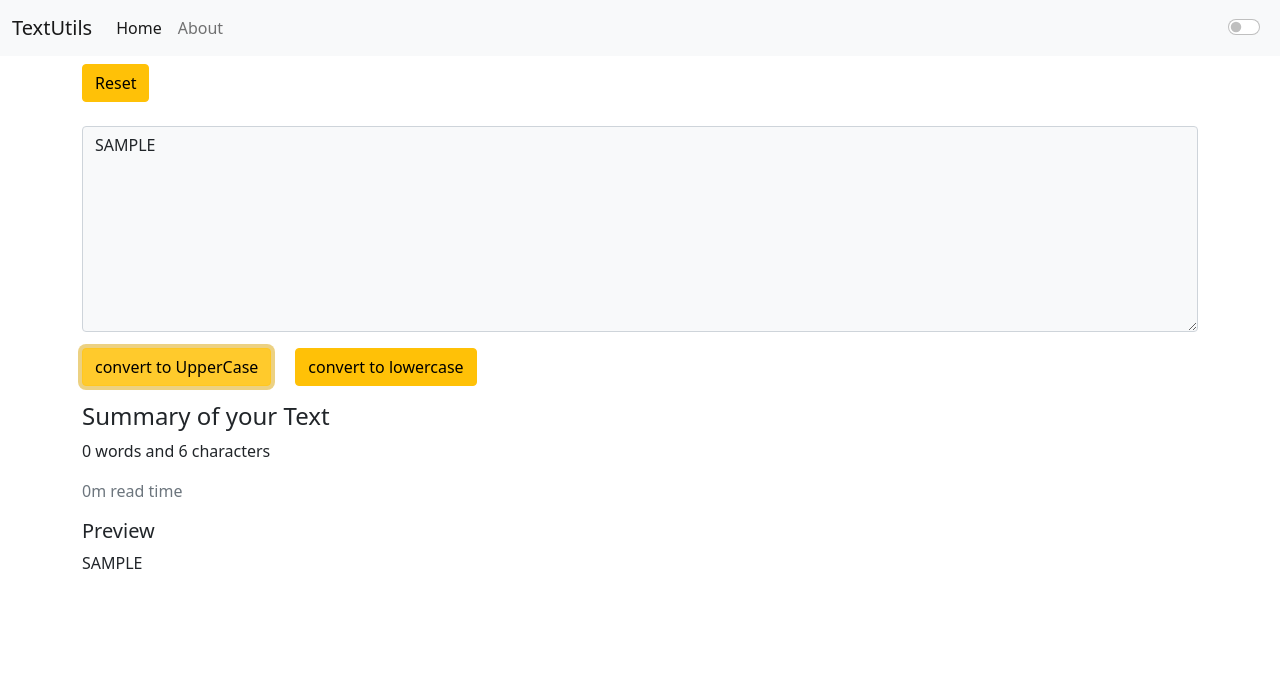
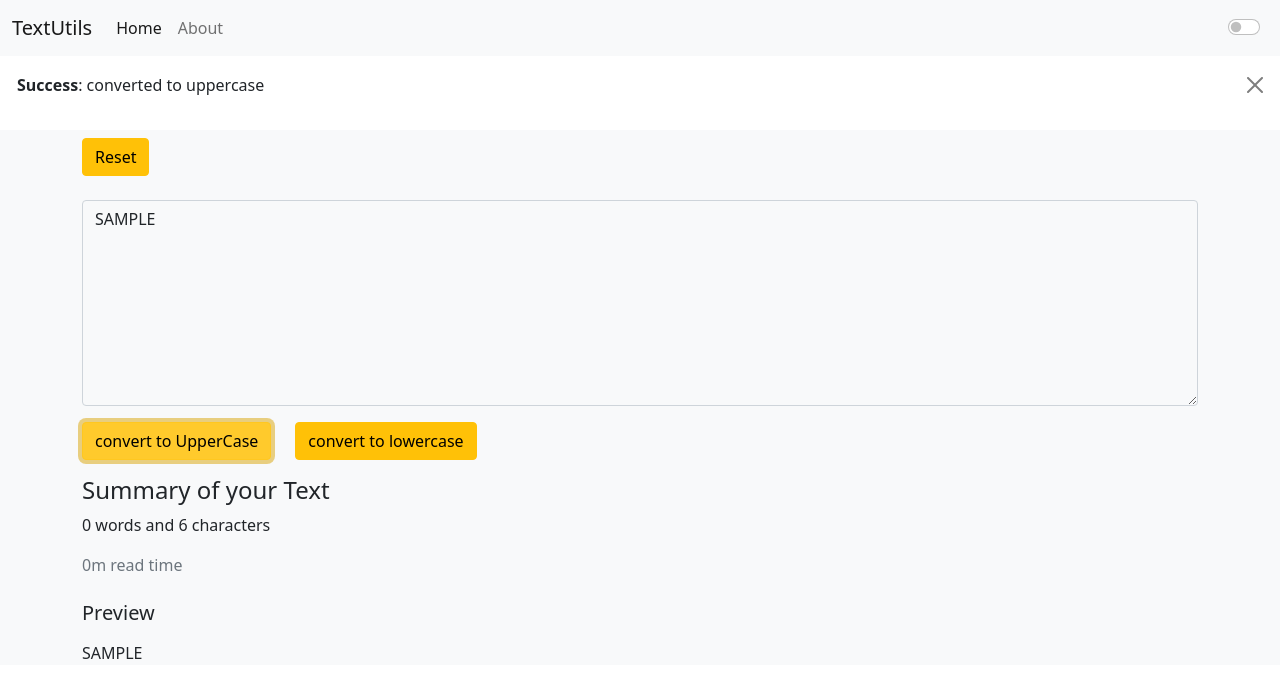
Before and after one commit to NazreenSheikh/TextUtils, a React (Vite) app: page / in a window 1280 px wide. Both pictures are taken after typing "Sample" into the empty fields and a click on the button "convert to UpperCase". Shown: the top 698 px of the page. Built offline with nearby package versions, Linux system fonts and the light colour scheme.

Commit message:
add: alert

```diff
--- a/src/App.jsx
+++ b/src/App.jsx
@@ -4,18 +4,29 @@ import { BrowserRouter as Router, Switch, Route } from 'react-router-dom'
 import About from './components/About'
 import Navbar from './components/Navbar'
 import Yourtext from './components/Yourtext'
+import Alert from './components/Alert'
 
 function App() {
   // const [modeicon, setModeicon] = useState(<BsMoon />)
   const [mode, setMode] = useState('light')
+  const [alert, setAlert] = useState(null)
   const ToggleMode = () => {
     if (mode === 'light') {
       setMode('dark')
-      // setModeicon(<BiSun />)
+      handleAlert('dark mode has been set', 'success')
     } else {
       setMode('light')
-      // setModeicon(<BsMoon />)
+      handleAlert('Light mode has been set', 'success')
     }
+  }
+  const handleAlert = (message, type) => {
+    setAlert({
+      msg: message,
+      type: type,
+    })
+    setTimeout(() => {
+      setAlert(null)
+    }, 3000)
   }
 
   return (
@@ -23,9 +34,10 @@ function App() {
       {' '}
       <Router>
         <Navbar about="About" mode={mode} ToggleMode={ToggleMode} />
+        <Alert alert={alert} />
         <Switch>
           <Route exact path="/">
-            <Yourtext mode={mode} />
+            <Yourtext mode={mode} showAlert={handleAlert} />
           </Route>
           <Route exact path="/about" component={About}></Route>
         </Switch>
--- /dev/null
+++ b/src/components/Alert.jsx
@@ -0,0 +1,28 @@
+import React from 'react'
+
+const Alert = (props) => {
+  const Capitilize = (word) => {
+    const lower = word.toLowerCase()
+    return lower.charAt(0).toUpperCase() + lower.slice(1)
+  }
+  return (
+    props.alert && (
+      <div>
+        <div
+          className={`alert alert-${props.alert.type}</ alert-dismissible fade show`}
+          role="alert"
+        >
+          <strong>{Capitilize(props.alert.type)}</strong>: {props.alert.msg}
+          <button
+            type="button"
+            className="btn-close"
+            data-bs-dismiss="alert"
+            aria-label="Close"
+          ></button>
+        </div>
+      </div>
+    )
+  )
+}
+
+export default Alert
--- a/src/components/Yourtext.jsx
+++ b/src/components/Yourtext.jsx
@@ -9,15 +9,21 @@ const Yourtext = (props) => {
   const ToUpperCase = () => {
     let newtext = text.toUpperCase()
     setText(newtext)
+    props.showAlert('converted to uppercase', 'success')
   }
   const ToLowerCase = () => {
     let newtext = text.toLowerCase()
     setText(newtext)
+    props.showAlert('converted to lower', 'success')
   }
 
   return (
-    <>
-      <div className="container">
+    <div
+      className={`text-${props.mode === 'light' ? 'dark' : 'light'} bg-${
+        props.mode
+      }`}
+    >
+      <div className="container ">
         <button
           className="btn btn-warning my-2"
           onClick={(text) => setText('')}
@@ -26,7 +32,9 @@ const Yourtext = (props) => {
         </button>
         <div className="mb-3">
           <textarea
-            className={`form-control bg-${props.mode}  my-3`}
+            className={`form-control bg-${
+              props.mode === 'light' ? 'light' : 'secondary'
+            }  my-3 text-${props.mode === 'light' ? 'dark' : 'light'}`}
             value={text}
             placeholder="Enter text"
             onChange={onTextChange}
@@ -49,10 +57,14 @@ const Yourtext = (props) => {
         <p className="text-muted">
           {Math.round(0.008 * (text.split(' ').length - 1))}m read time
         </p>
-        <h5>Preview</h5>
-        <p className="text-capitalise">{text}</p>
+        <h5 className="mt-4 ">Preview</h5>
+        <p className="mt-3 ">
+          {text === ''
+            ? 'enter somthing in textbox to preview that here'
+            : text}
+        </p>
       </div>
-    </>
+    </div>
   )
 }
 
```
